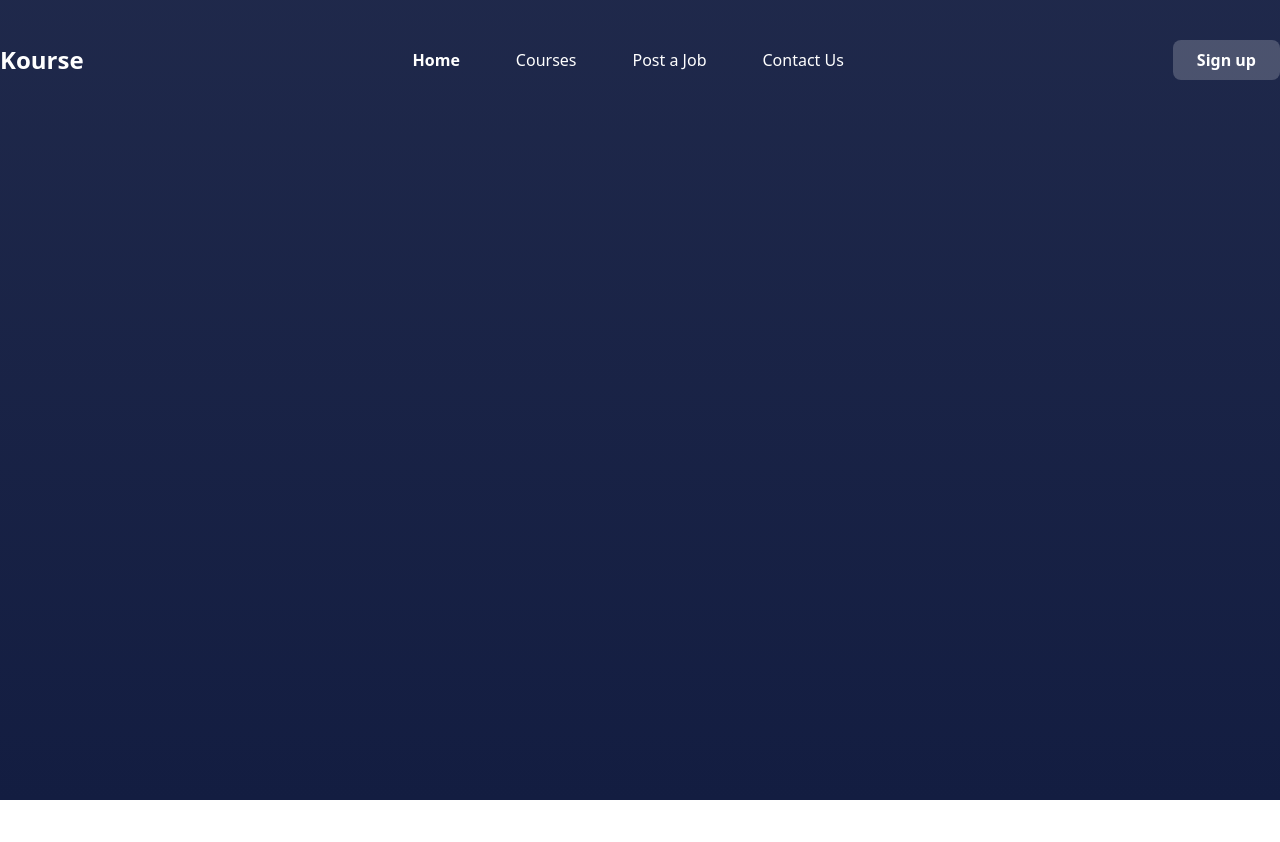
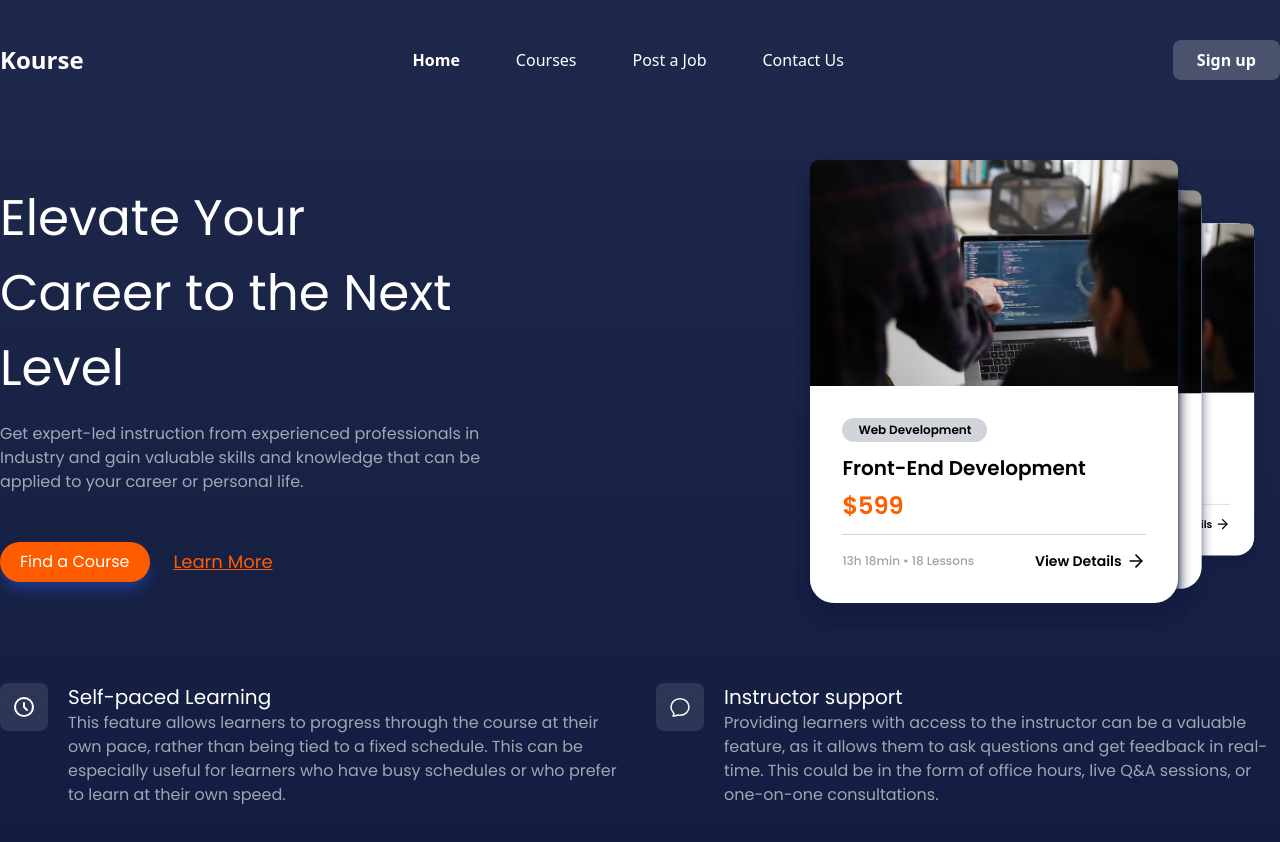
Before and after one commit to izzudin26/codedesign, a React (Vite) app: page /kourse in a window 1280 px wide. Shown: the top 842 px of the page. Before the commit the page ends 800 px from the top, so only its background shows below. Built offline with nearby package versions, Linux system fonts and the light colour scheme.

Commit message:
Finish Kourse

```diff
--- a/src/kourse/page.tsx
+++ b/src/kourse/page.tsx
@@ -1,10 +1,102 @@
 import Navbar from "@kourse/components/Navbar";
+import KourseCard from "@kourse/components/Card";
+import KourseFeature from "@kourse/components/Feature";
+import { useState } from "react";
+import { HiOutlineClock } from "react-icons/hi";
+import { HiOutlineChatBubbleOvalLeft } from "react-icons/hi2";
 
 export default function KoursePage() {
+  const [headline] = useState("Elevate Your Career to the Next Level");
+
+  const [subtitle] = useState(
+    "Get expert-led instruction from experienced professionals in Industry and gain valuable skills and knowledge that can be applied to your career or personal life."
+  );
+
+  const [features] = useState([
+    {
+      icon: <HiOutlineClock size={24} color="white" />,
+      title: "Self-paced Learning",
+      subtitle:
+        "This feature allows learners to progress through the course at their own pace, rather than being tied to a fixed schedule. This can be especially useful for learners who have busy schedules or who prefer to learn at their own speed.",
+    },
+    {
+      icon: <HiOutlineChatBubbleOvalLeft size={24} color="white" />,
+      title: "Instructor support",
+      subtitle:
+        "Providing learners with access to the instructor can be a valuable feature, as it allows them to ask questions and get feedback in real-time. This could be in the form of office hours, live Q&A sessions, or one-on-one consultations.",
+    },
+  ]);
+
   return (
     <div className="flex w-full min-h-[100svh] bg-gradient-to-t from-kourse-primary to-kourse-primary/95">
-      <div className="container px-5 lg:px-0 mx-auto flex flex-col w-full lg:py-10 py-5">
+      <div className="container px-5 xl:px-0 mx-auto flex flex-col w-full lg:py-10 py-5">
         <Navbar />
+        <div className="grid grid-cols-1 lg:grid-cols-2 items-center mt-20 gap-14 w-full">
+          <div className="w-full lg:w-4/5 text-left">
+            <h1 className="text-[50px] text-white font-poppins">{headline}</h1>
+            <p className="text-white/60 mt-4 font-poppins">{subtitle}</p>
+            <div className="flex flex-row mt-12 gap-6 items-center">
+              <button className="text-white px-5 py-2 rounded-full bg-kourse-secondary shadow-lg shadow-blue-900 font-poppins">
+                Find a Course
+              </button>
+              <a
+                href="#"
+                className="underline font-poppins text-lg text-kourse-secondary"
+              >
+                Learn More
+              </a>
+            </div>
+          </div>
+          {/* Card */}
+          <div className="hidden lg:flex w-full relative ml-5 items-center justify-center">
+            <div className="w-3/5 z-30">
+              <KourseCard
+                tags="Web Development"
+                title="Front-End Development"
+                price="$599"
+                duration="13h 18min"
+                lessons={18}
+              />
+            </div>
+            <div className="w-3/5 z-30 absolute">
+              <KourseCard
+                tags="Web Development"
+                title="Front-End Development"
+                price="$599"
+                duration="13h 18min"
+                lessons={18}
+              />
+            </div>
+            <div className="w-3/5 absolute top-2 right-20 scale-90 z-20">
+              <KourseCard
+                tags="Web Development"
+                title="Front-End Development"
+                price="$599"
+                duration="13h 18min"
+                lessons={18}
+              />
+            </div>
+            <div className="w-3/5 absolute top-2 right-0 scale-75 z-10">
+              <KourseCard
+                tags="Web Development"
+                title="Front-End Development"
+                price="$599"
+                duration="13h 18min"
+                lessons={18}
+              />
+            </div>
+          </div>
+        </div>
+        {/* Features */}
+        <div className="w-full grid grid-cols-1 lg:grid-cols-2 mt-20 gap-8">
+          {features.map((f) => (
+            <KourseFeature
+              title={f.title}
+              Icon={f.icon}
+              subtitle={f.subtitle}
+            />
+          ))}
+        </div>
       </div>
     </div>
   );
```
